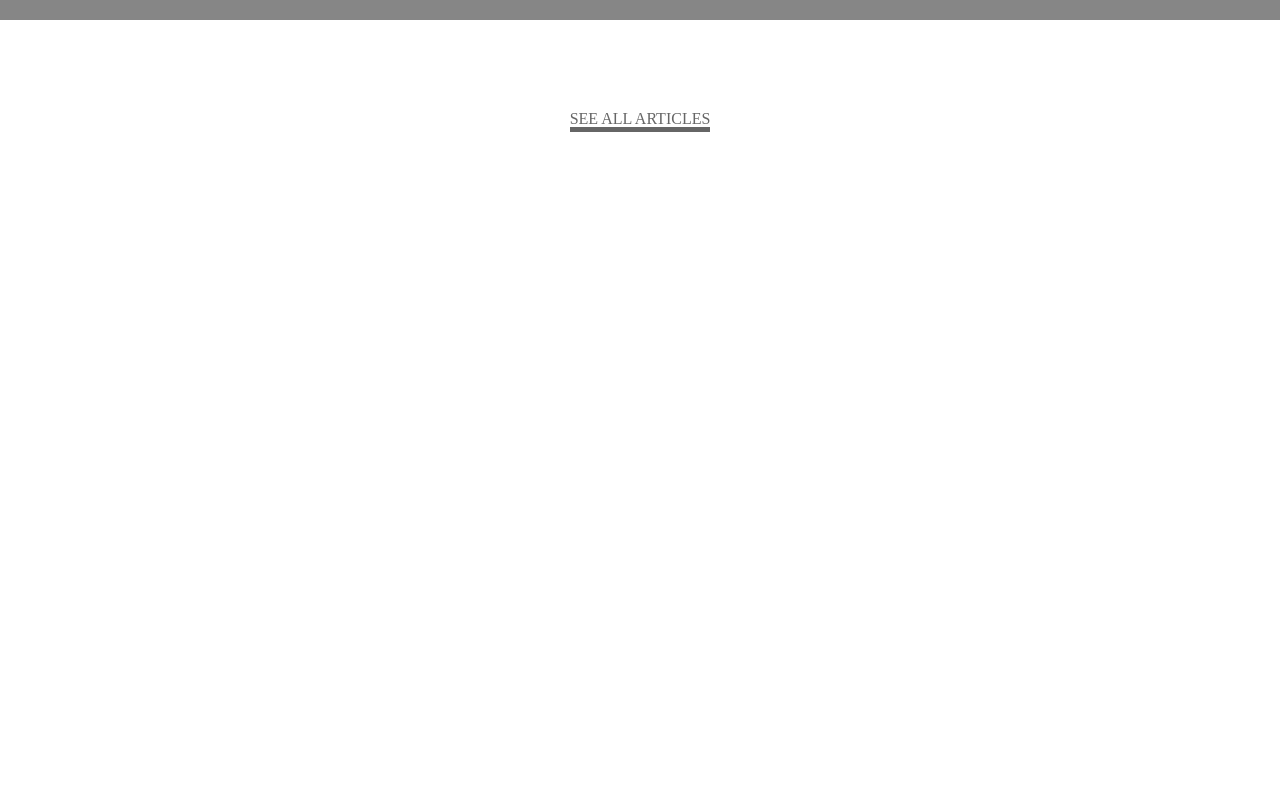
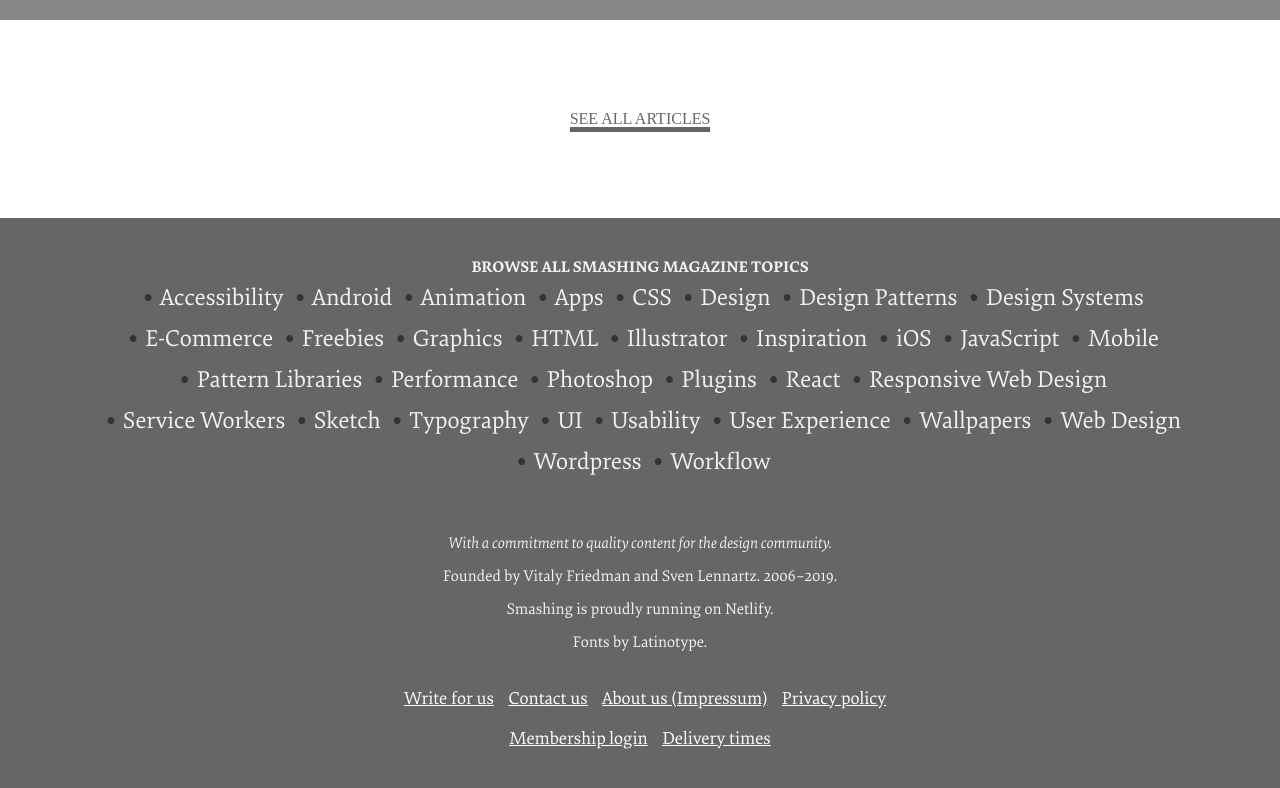
Before and after one commit to PhiPhiPhi/Smashing-Magazine-clone, a plain HTML site: page index.html in a window 1280 px wide. Shown: the part 7360-8148 px from the top of the page. Before the commit the page ends 7594 px from the top, so only its background shows below. Drawn offline with Linux system fonts and the light colour scheme.

Commit message:
Styled footer

```diff
--- a/assets/css/style.css
+++ b/assets/css/style.css
@@ -654,3 +654,75 @@ border-radius: 11px;
     width: 50%;
     margin: 0 auto;
 }
+
+footer {
+    height: 600px;
+    display: flex;
+    flex-direction: column;
+    background-color: #666;
+    color: #f2f2f2;
+    justify-content: center;
+    align-items: center;
+}
+
+.footer_meta {
+    height: 20%;
+    margin: 80px 0 0;
+    font-family: 'Elena Bold';
+    text-transform: uppercase;
+
+}
+.topic_cloud {
+    height: 30%;
+    width: 85%;
+    text-align: center;
+    margin: 0 0 70px 0;
+}
+.footer_description {
+    height: 30%;
+    display: flex;
+    flex-direction: column;
+    justify-content: center;
+    text-align: center;
+}
+.footer_description_line {
+    font-family: 'Elena Regular';
+    margin: 7px auto;
+}
+
+.footer_nav {
+    text-align: center;
+    margin: 20px 0 100px 0;
+    height: 20%;
+}
+.footer_topic {
+    display: inline-block;
+    list-style-image: url("https://d33wubrfki0l68.cloudfront.net/5242cdc0f8a0d710a02b6dcdd43ef5002bf5ae89/77199/images/bullet.svg");
+    font-family: 'Elena Regular';
+    font-size: 24px;
+    line-height: 40px;
+    height: 30%;
+}
+
+.footer_topic::before {
+    content: '•';
+    margin: 0 .25em 0 .25em;
+    display: inline-block;
+    color: #333;
+    font-size: calc(1em + ((.4vw + .25vh)/ 2));
+    position: relative;
+    top: 2px;
+
+}
+
+.fdl_italic {
+    font-family: 'Elena italic' ;
+}
+
+.footer_nav_top a, .footer_nav_bottom  a {
+    font-family: 'Elena Regular';
+    font-size: 18px;
+    line-height: 40px;
+    color: white;
+    padding: 0 0 0 10px ;
+}
--- a/index.html
+++ b/index.html
@@ -513,58 +513,61 @@
                     </div>
                     </main>
                     <footer>
-                        <span class="footer_meta"></span>
+                        <span class="footer_meta">BROWSE ALL SMASHING MAGAZINE TOPICS</span>
                         <div class="topic_cloud">
-                            <span class="footer_topic"></span>
-                            <span class="footer_topic"></span>
-                            <span class="footer_topic"></span>
-                            <span class="footer_topic"></span>
-                            <span class="footer_topic"></span>
-                            <span class="footer_topic"></span>
-                            <span class="footer_topic"></span>
-                            <span class="footer_topic"></span>
-                            <span class="footer_topic"></span>
-                            <span class="footer_topic"></span>
-                            <span class="footer_topic"></span>
-                            <span class="footer_topic"></span>
-                            <span class="footer_topic"></span>
-                            <span class="footer_topic"></span>
-                            <span class="footer_topic"></span>
-                            <span class="footer_topic"></span>
-                            <span class="footer_topic"></span>
-                            <span class="footer_topic"></span>
-                            <span class="footer_topic"></span>
-                            <span class="footer_topic"></span>
-                            <span class="footer_topic"></span>
-                            <span class="footer_topic"></span>
-                            <span class="footer_topic"></span>
-                            <span class="footer_topic"></span>
-                            <span class="footer_topic"></span>
-                            <span class="footer_topic"></span>
-                            <span class="footer_topic"></span>
-                            <span class="footer_topic"></span>
-                            <span class="footer_topic"></span>
-                            <span class="footer_topic"></span>
+                            <ul class="topic_cloud_list">
+                                    <li class="footer_topic">Accessibility</li>
+                                    <li class="footer_topic">Android</li>
+                                    <li class="footer_topic">Animation</li>
+                                    <li class="footer_topic">Apps</li>
+                                    <li class="footer_topic">CSS</li>
+                                    <li class="footer_topic">Design</li>
+                                    <li class="footer_topic">Design Patterns</li>
+                                    <li class="footer_topic">Design Systems</li>
+                                    <li class="footer_topic">E-Commerce</li>
+                                    <li class="footer_topic">Freebies</li>
+                                    <li class="footer_topic">Graphics</li>
+                                    <li class="footer_topic">HTML</li>
+                                    <li class="footer_topic">Illustrator</li>
+                                    <li class="footer_topic">Inspiration</li>
+                                    <li class="footer_topic">iOS</li>
+                                    <li class="footer_topic">JavaScript</li>
+                                    <li class="footer_topic">Mobile</li>
+                                    <li class="footer_topic">Pattern Libraries</li>
+                                    <li class="footer_topic">Performance</li>
+                                    <li class="footer_topic">Photoshop</li>
+                                    <li class="footer_topic">Plugins</li>
+                                    <li class="footer_topic">React</li>
+                                    <li class="footer_topic">Responsive Web Design</li>
+                                    <li class="footer_topic">Service Workers</li>
+                                    <li class="footer_topic">Sketch</li>
+                                    <li class="footer_topic">Typography</li>
+                                    <li class="footer_topic">UI</li>
+                                    <li class="footer_topic">Usability</li>
+                                    <li class="footer_topic">User Experience</li>
+                                    <li class="footer_topic">Wallpapers</li>
+                                    <li class="footer_topic">Web Design</li>
+                                    <li class="footer_topic">Wordpress</li>
+                                    <li class="footer_topic">Workflow</li>
+                            </ul>
                         </div>
-                        <div class="footer_illustration">
-                            <img src="" alt="">
-                        </div>
+
                         <div class="footer_description">
-                            <span class="footer_description_line"></span>
-                            <span class="footer_description_line"></span>
-                            <span class="footer_description_line"></span>
-                            <span class="footer_description_line"></span>
+                            <span class="footer_description_line fdl_italic">With a commitment to quality content for the design community.</span>
+                            <span class="footer_description_line">Founded by Vitaly Friedman and Sven Lennartz. 2006–2019.</span>
+                            <span class="footer_description_line">Smashing is proudly running on Netlify.</span>
+                            <span class="footer_description_line">Fonts by Latinotype.</span>
                         </div>
                         <div class="footer_nav">
-                            <div class=" footer_nav footer_nav_top">
-                                <a href=""></a>
-                                <a href=""></a>
-                                <a href=""></a>
-                                <a href=""></a>
+                            <div class="  footer_nav_top">
+                                <a href="">Write for us</a>
+                                <a href="">Contact us</a>
+                                <a href="">About us (Impressum)</a>
+                                <a href="">Privacy policy</a>
                             </div>
-                            <div class=" footer_nav footer_nav_bottom">
-                                <a href=""></a>
-                                <a href=""></a>
+                            <div class=" footer_nav_bottom">
+                                <a href="">Membership login</a>
+                                <a href="">Delivery times</a>
                                 <a href=""></a>
                             </div>
 
```
